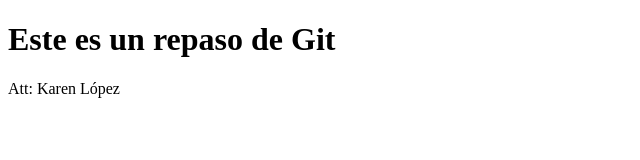
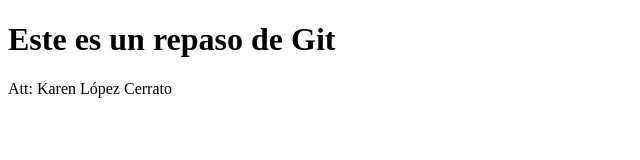
Before and after one commit to KarenNohemy/practicandoGit, a plain HTML site: page index.html in a window 1280 px wide. Shown: the full height of the page, 0-640 px from the left. Drawn offline with Linux system fonts and the light colour scheme.

Commit message:
segunda prueba solo en dev

```diff
--- a/index.html
+++ b/index.html
@@ -7,6 +7,6 @@
 </head>
 <body>
     <h1>Este es un repaso de Git</h1>
-    <p>Att: Karen López</p>
+    <p>Att: Karen López Cerrato</p>
 </body>
 </html>
```
